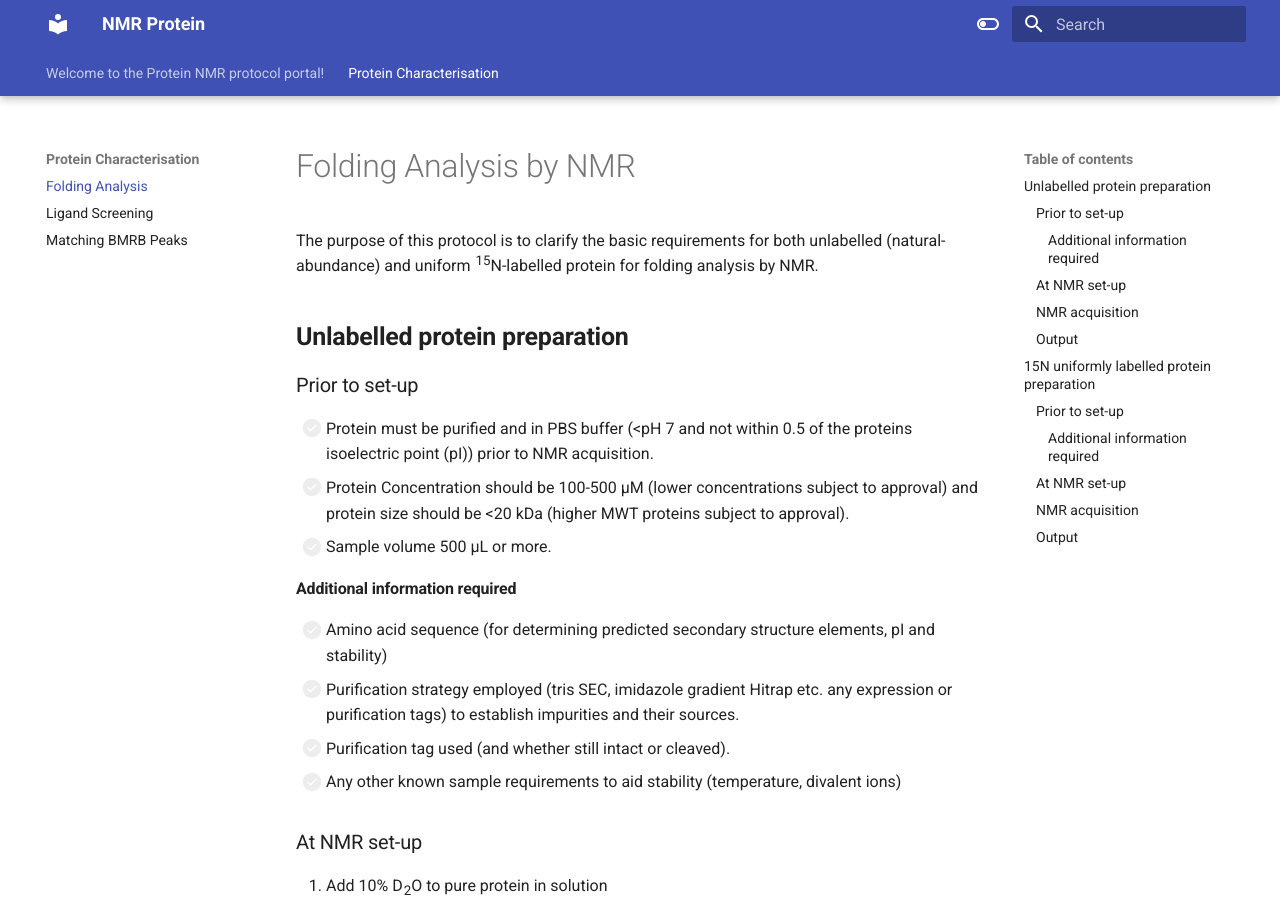
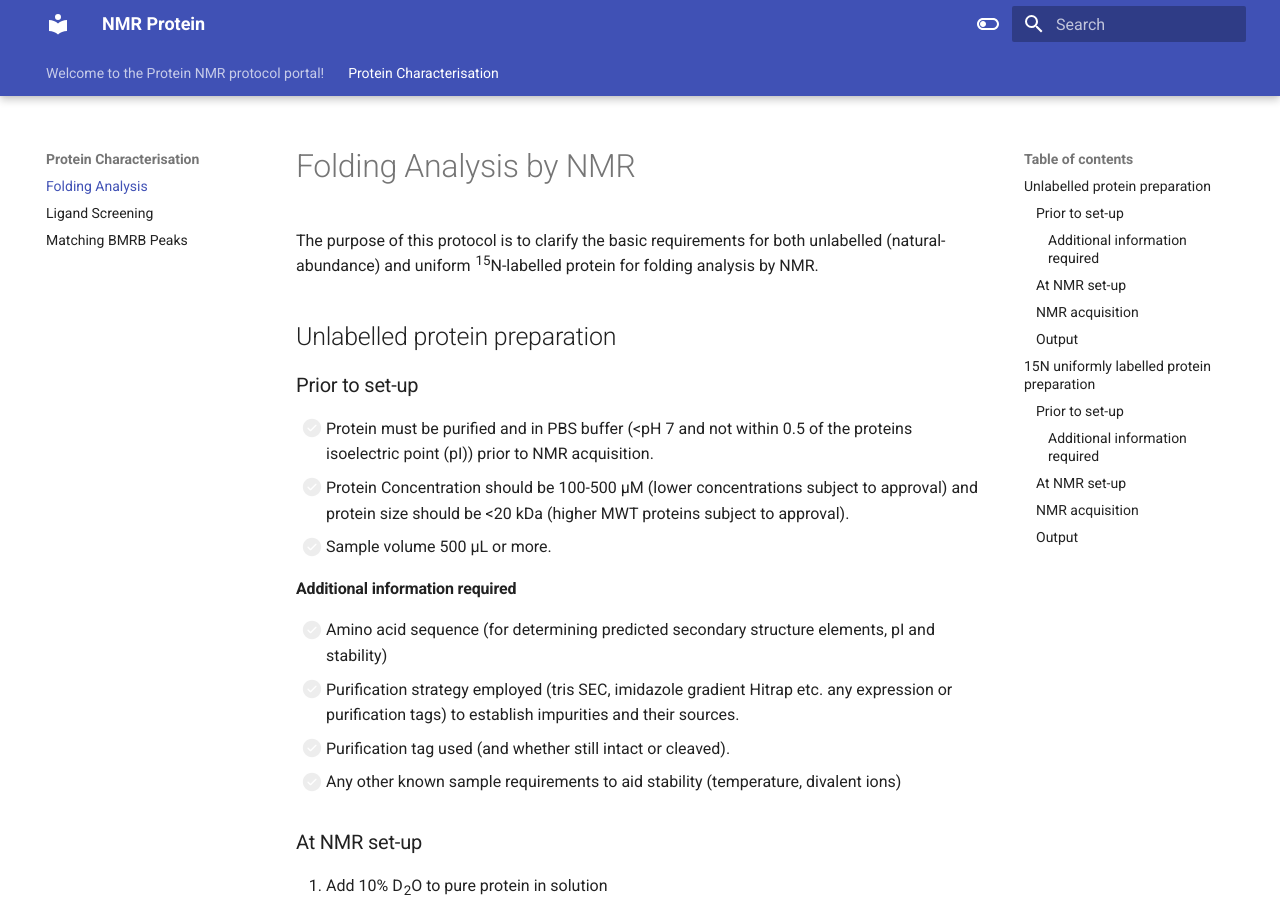
Before and after one commit to RGmetab/NMRprotein, an MkDocs documentation site: the page built from docs/Protein Characterisation/Folding Analysis/index.md, in a window 1280 px wide and 900 px high. Built offline with MkDocs 1.6.1 and Material for MkDocs 9.7.7, drawn with Linux system fonts in a browser that asks for light colours; the version menu is left out.

```diff
--- a/docs/Protein Characterisation/Folding Analysis/index.md
+++ b/docs/Protein Characterisation/Folding Analysis/index.md
@@ -2,7 +2,7 @@
 
  The purpose of this protocol is to clarify the basic requirements for both unlabelled (natural-abundance) and uniform ^15^N-labelled protein for folding analysis by NMR.
 
-## **Unlabelled protein preparation**
+## Unlabelled protein preparation
 
 ### Prior to set-up
 
```
